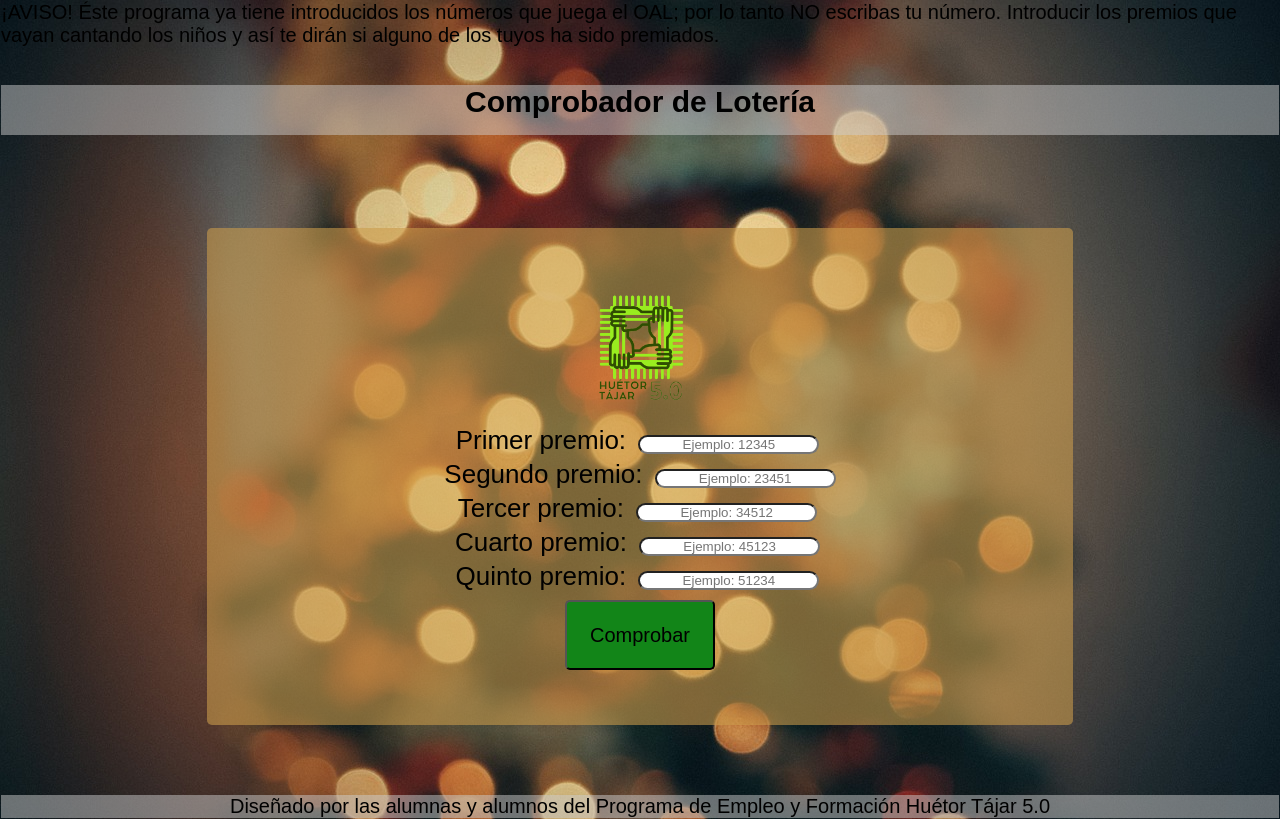
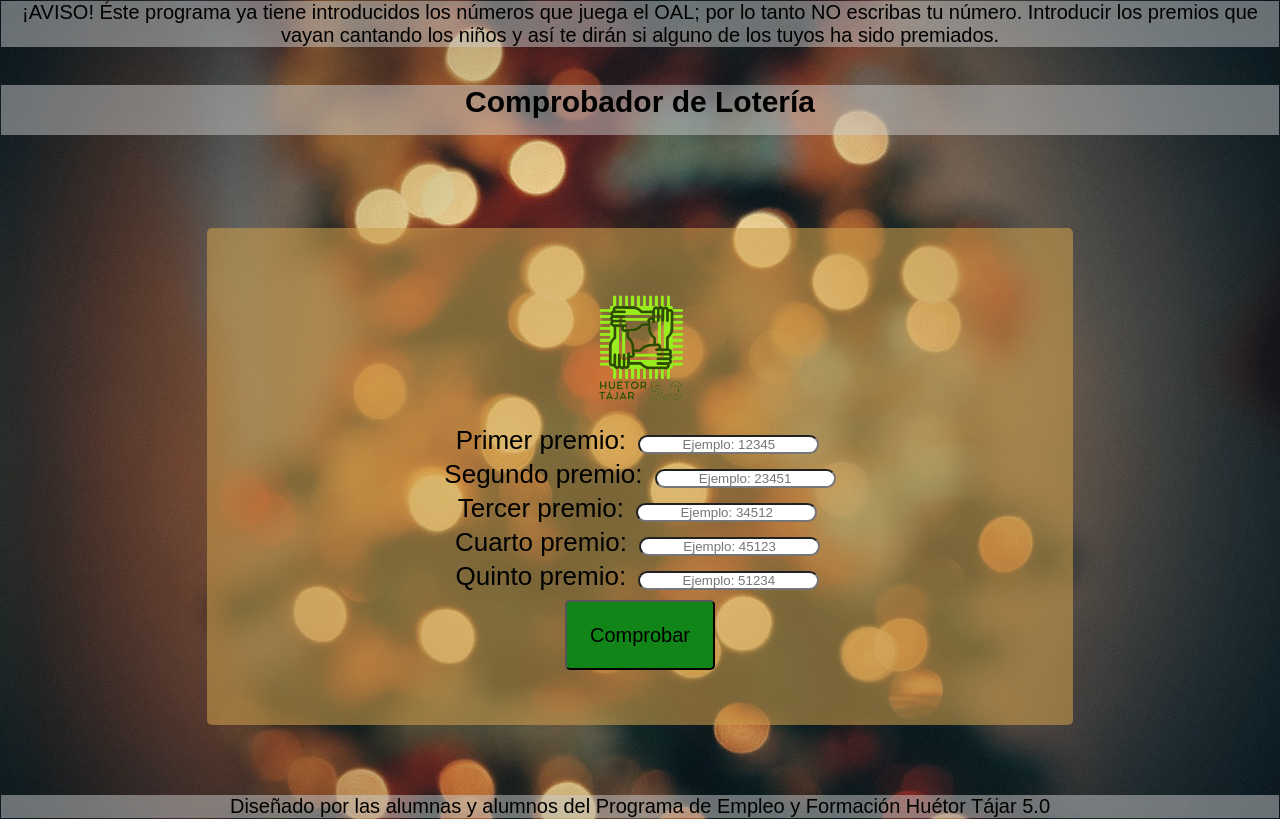
Before and after one commit to GHNahuel/loteria-nahuel, a plain HTML site: page index.html in a window 1280 px wide. Drawn offline with Linux system fonts and the light colour scheme.

Commit message:
Update index.html

```diff
--- a/index.html
+++ b/index.html
@@ -107,7 +107,7 @@ font-size: 30px;
 
 </head>
 <body>
-<p>¡AVISO! Éste programa ya tiene introducidos los números que juega el OAL; por lo tanto NO escribas tu número.
+<p style="background: linear-gradient(90deg, rgba(198,197,217,1)0%, rgba(205,205,205,0.4906337535014006)0%);text-align: center;">¡AVISO! Éste programa ya tiene introducidos los números que juega el OAL; por lo tanto NO escribas tu número.
     Introducir los premios que vayan cantando los niños y así te dirán si alguno de los tuyos ha sido premiados.</p>
 
 
```
